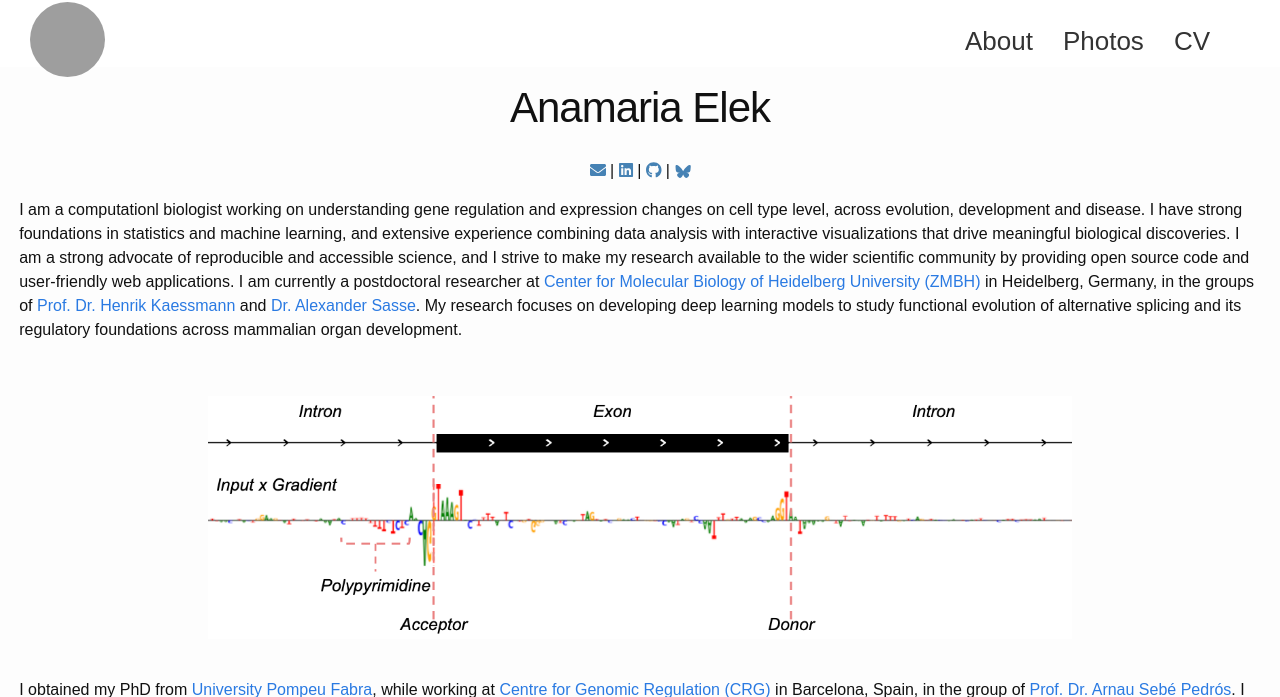
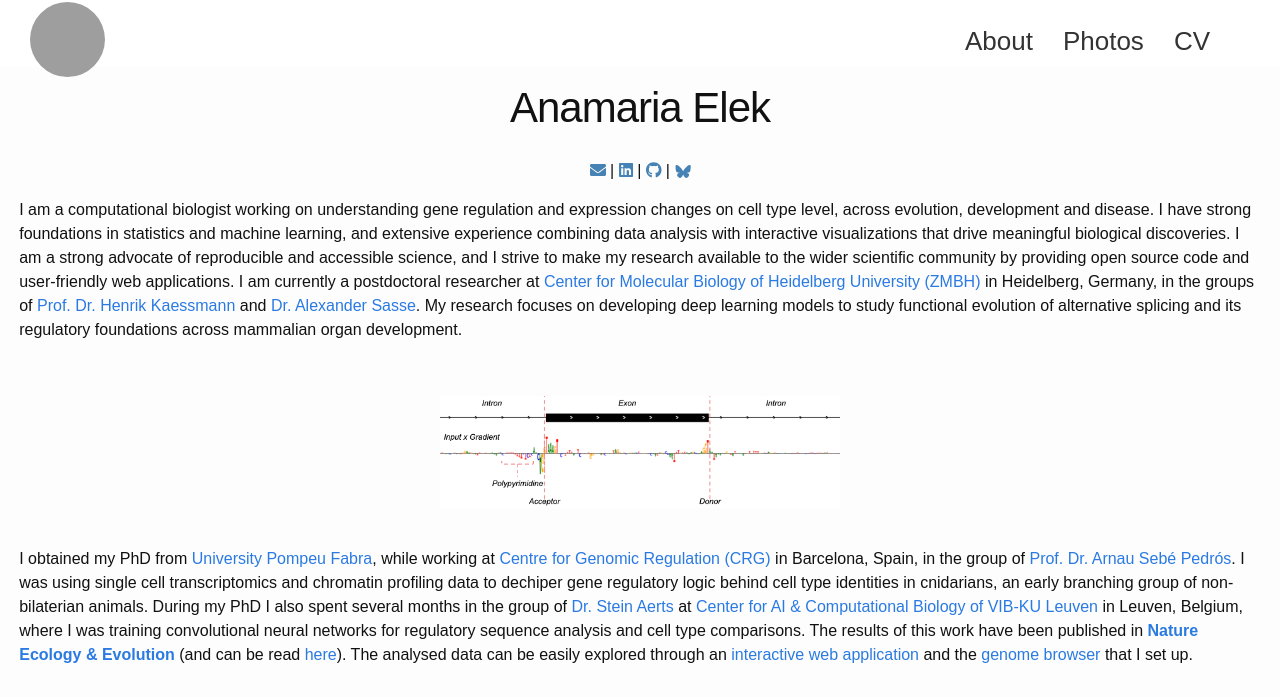
Before and after one commit to anamariaelek/anamariaelek.github.io, a Jekyll site: the page built from index.md, in a window 1280 px wide and 900 px high, cut to the strip 0-697 px from the top of the window. Built offline with Jekyll 4.4.1, drawn with Linux system fonts in a browser that asks for light colours; nearby versions of some CDN libraries; library files that are not in the unit come from our copies; grey boxes are pictures that could not be loaded.

Commit message:
Resize img

```diff
--- a/index.md
+++ b/index.md
@@ -13,7 +13,7 @@ permalink: /
 
 <div>
 <p>
-I am a computationl biologist working on understanding gene regulation and expression changes on cell type level, across evolution, development and disease. I have strong foundations in statistics and machine learning, and extensive experience combining data analysis with interactive visualizations that drive meaningful biological discoveries. I am a strong advocate of reproducible and accessible science, and I strive to make my research available to the wider scientific community by providing open source code and user-friendly web applications.
+I am a computational biologist working on understanding gene regulation and expression changes on cell type level, across evolution, development and disease. I have strong foundations in statistics and machine learning, and extensive experience combining data analysis with interactive visualizations that drive meaningful biological discoveries. I am a strong advocate of reproducible and accessible science, and I strive to make my research available to the wider scientific community by providing open source code and user-friendly web applications.
 
 I am currently a postdoctoral researcher at <a href="https://www.zmbh.uni-heidelberg.de/" target="_blank">Center for Molecular Biology of Heidelberg University (ZMBH)</a> in Heidelberg, Germany, in the groups of <a href="https://home.kaessmannlab.org/" target="_blank">Prof. Dr. Henrik Kaessmann</a> and <a href="https://www.zmbh.uni-heidelberg.de/sasse/default.shtml" target="_blank">Dr. Alexander Sasse</a>. My research focuses on developing deep learning models to study functional evolution of alternative splicing and its regulatory foundations across mammalian organ development.
 </p>
@@ -22,7 +22,7 @@ I am currently a postdoctoral researcher at <a href="https://www.zmbh.uni-heidel
 
 <br>
 
-<div class="image-container" style="width:90%; max-width: 1080px; margin:auto;">
+<div class="image-container" style="width:85%; max-width: 500px; margin:auto;">
     <img src="static/images/splicing.png" alt="splicing">
 </div>
 
@@ -36,7 +36,7 @@ I obtained my PhD from <a href="https://www.upf.edu/es/" target="_blank">Univers
 
 <br>
 
-<div class="image-container" style="width:80%; max-width: 3500px; margin:auto;">
+<div class="image-container" style="width:95%; max-width: 3500px; margin:auto;">
   <a href="https://www.nature.com/articles/s41559-025-02906-1" target="_blank">
     <img src="static/images/grn.png" alt="gene-regulatory-modeling">
   </a>
```
